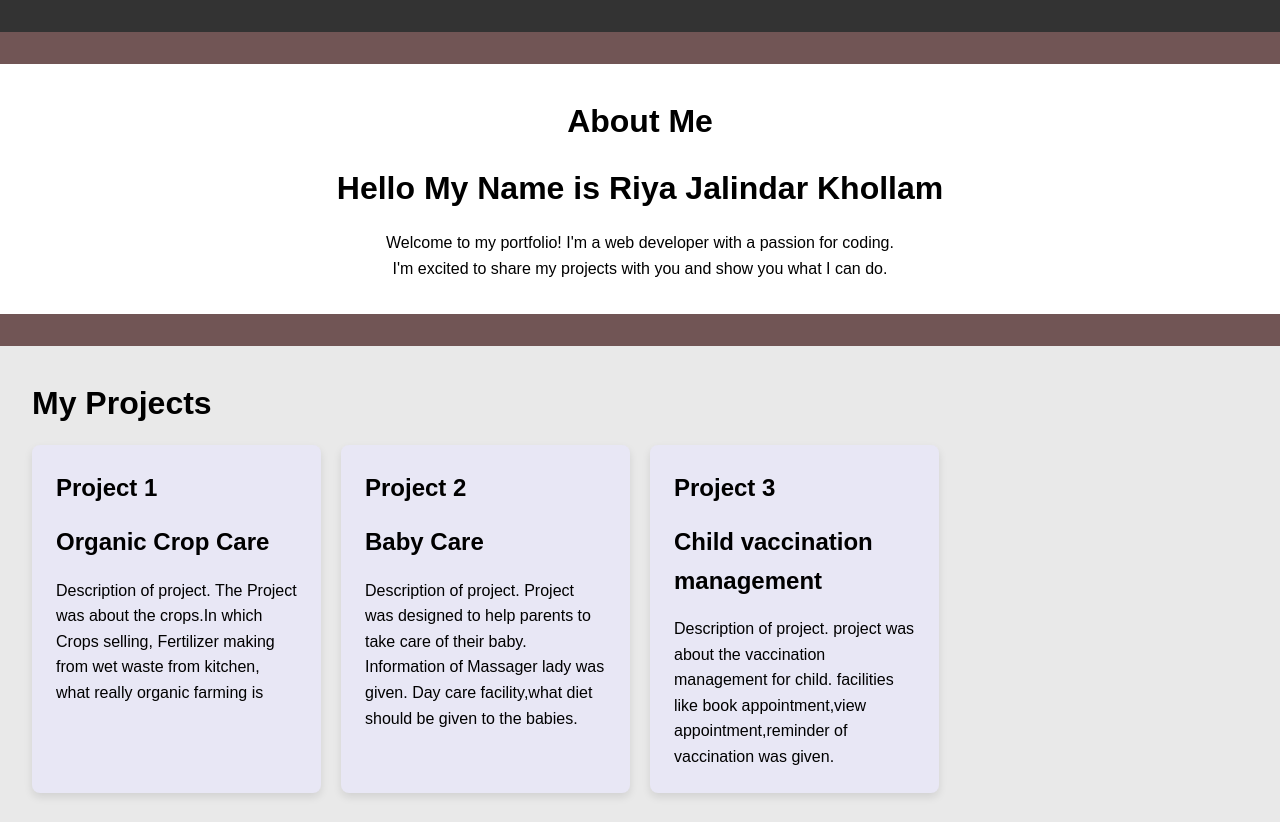
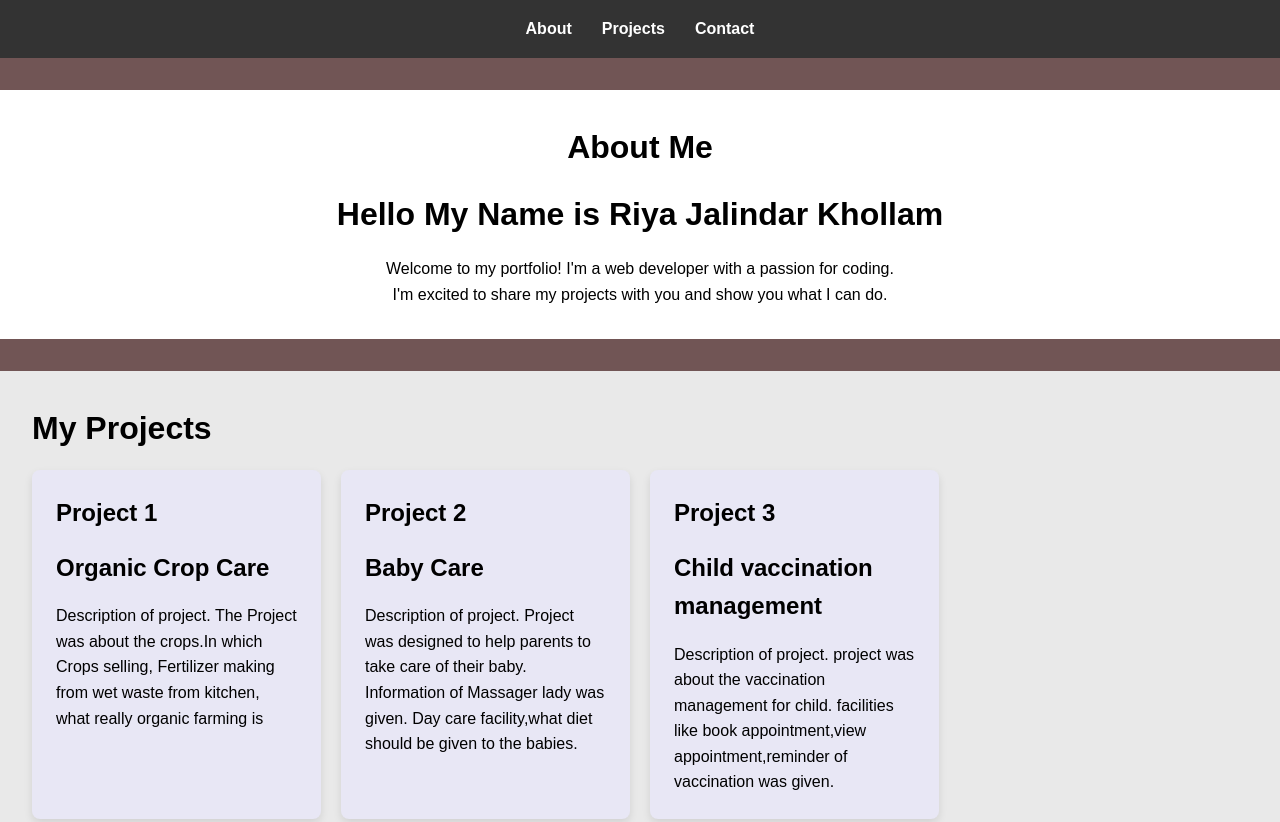
Before and after one commit to riyakhollam454/personal-portfolio, a plain HTML site: page index.html in a window 1280 px wide. Shown: the top 822 px of the page. Drawn offline with Linux system fonts and the light colour scheme.

Commit message:
Update index.html

```diff
--- a/index.html
+++ b/index.html
@@ -12,9 +12,9 @@
     <!-- Navigation Bar -->
     <nav>
          <ul>
-            <!-- <li><a href="#about">About</a></li>
+             <li><a href="#about">About</a></li>
             <li><a href="#projects">Projects</a></li>
-            <li><a href="contact">Contact</a></li> -->
+            <li><a href="contact">Contact</a></li>
         </ul>
     </nav>
 
```
